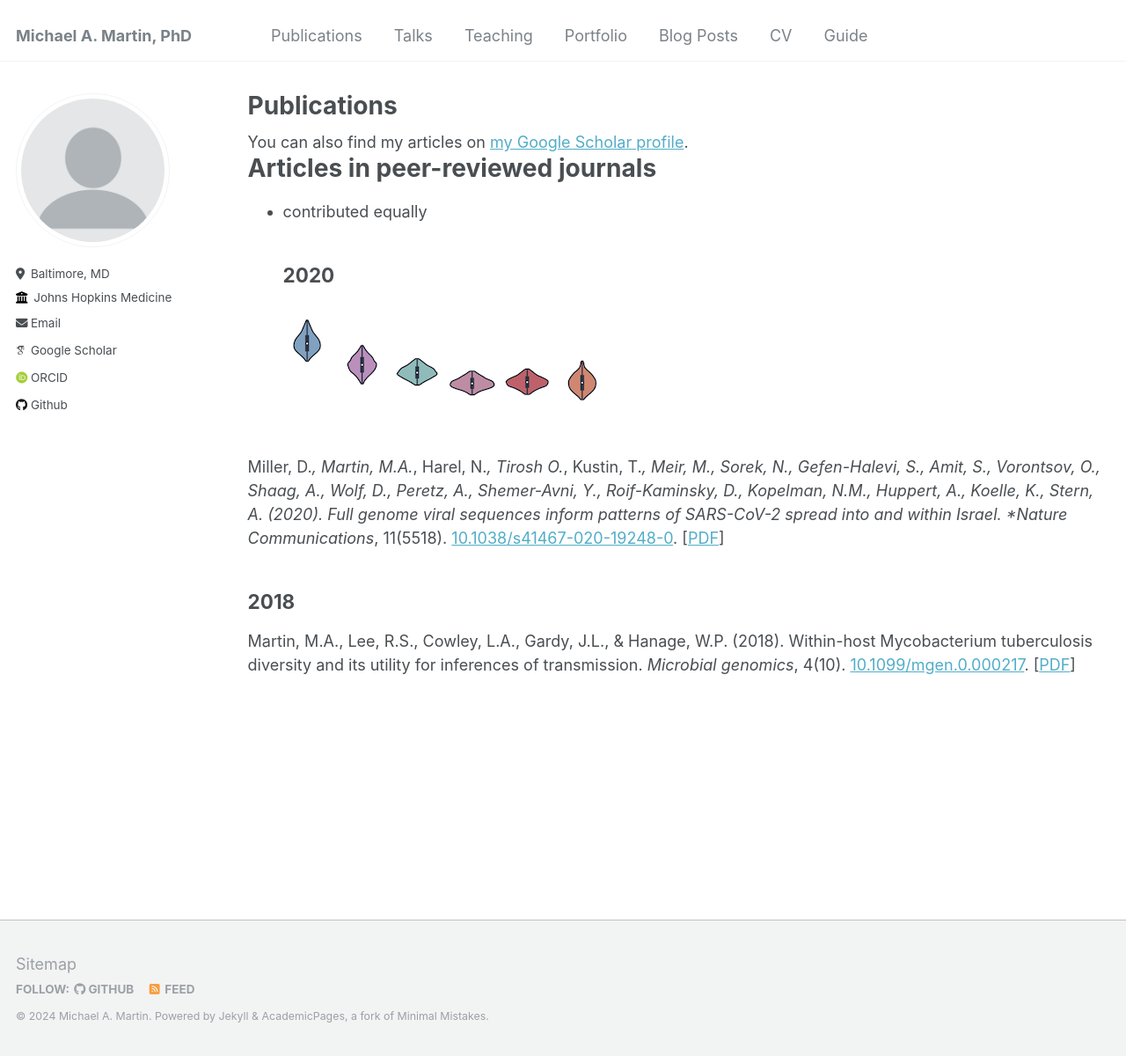
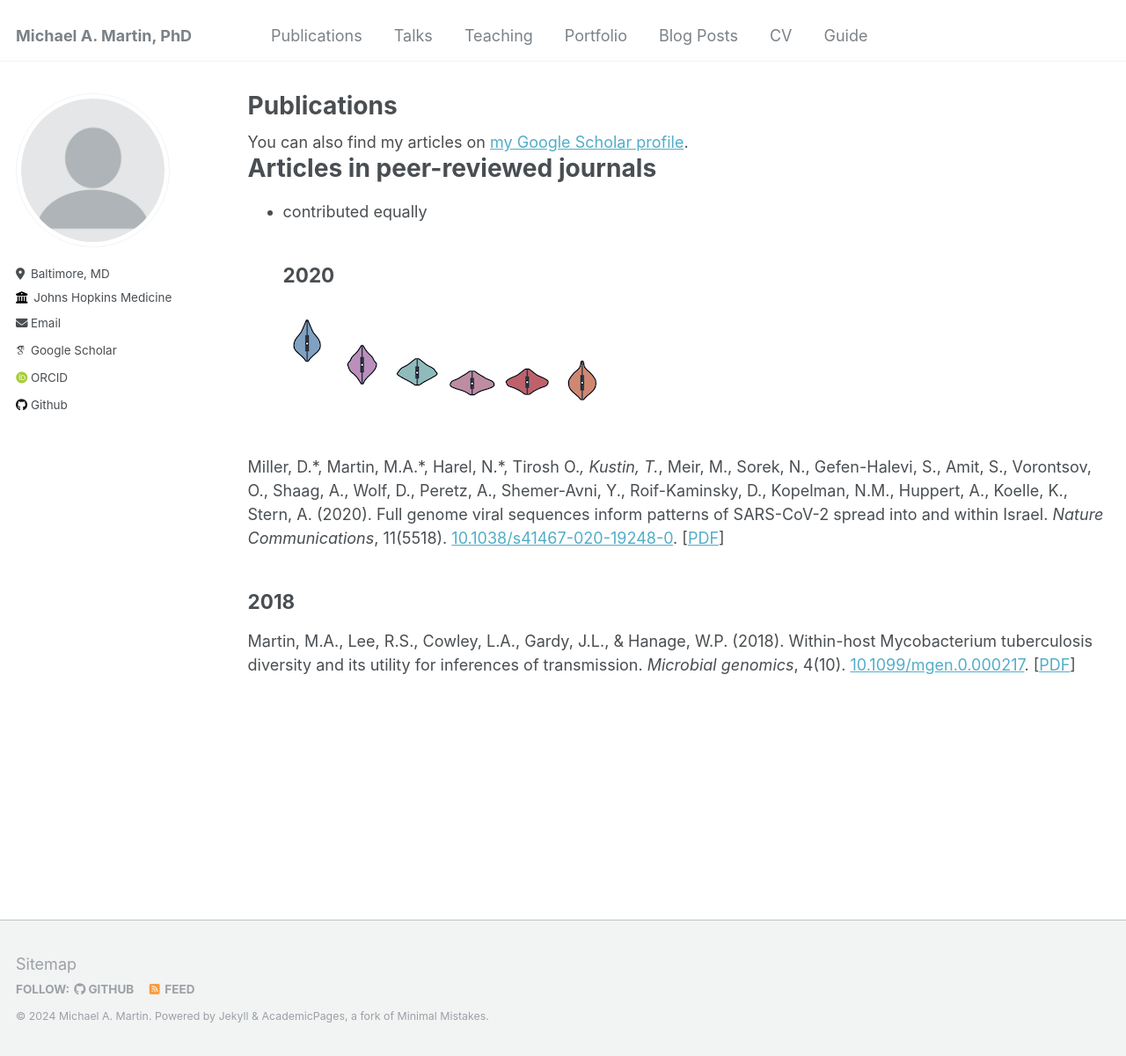
Before and after one commit to m-a-martin/m-a-martin.github.io, a Jekyll site: the page built from _pages/publications.md, in a window 1280 px wide and 1200 px high. Shown: the whole window at 88% size. Built offline with Jekyll 4.4.1, drawn with Linux system fonts in a browser that asks for light colours; some web fonts are replaced.

```diff
--- a/_pages/publications.md
+++ b/_pages/publications.md
@@ -14,6 +14,6 @@ author_profile: true
 ## 2020
 ![background](/files/sars_cov2_israel_header.png)
 
-Miller, D.*, Martin, M.A.*, Harel, N.*, Tirosh O.*, Kustin, T.*, Meir, M., Sorek, N., Gefen-Halevi, S., Amit, S., Vorontsov, O., Shaag, A., Wolf, D., Peretz, A., Shemer-Avni, Y., Roif-Kaminsky, D., Kopelman, N.M., Huppert, A., Koelle, K., Stern, A. (2020). Full genome viral sequences inform patterns of SARS-CoV-2 spread into and within Israel. *Nature Communications*, 11(5518). [10.1038/s41467-020-19248-0](https://doi.org/10.1038/s41467-020-19248-0). \[[PDF](https://m-a-martin.github.io/files/sars_cov2_israel.pdf)\]
+Miller, D.\*, Martin, M.A.\*, Harel, N.\*, Tirosh O.*, Kustin, T.*, Meir, M., Sorek, N., Gefen-Halevi, S., Amit, S., Vorontsov, O., Shaag, A., Wolf, D., Peretz, A., Shemer-Avni, Y., Roif-Kaminsky, D., Kopelman, N.M., Huppert, A., Koelle, K., Stern, A. (2020). Full genome viral sequences inform patterns of SARS-CoV-2 spread into and within Israel. *Nature Communications*, 11(5518). [10.1038/s41467-020-19248-0](https://doi.org/10.1038/s41467-020-19248-0). \[[PDF](https://m-a-martin.github.io/files/sars_cov2_israel.pdf)\]
 ## 2018
 Martin, M.A., Lee, R.S., Cowley, L.A., Gardy, J.L., & Hanage, W.P. (2018). Within-host Mycobacterium tuberculosis diversity and its utility for inferences of transmission. *Microbial genomics*, 4(10). [10.1099/mgen.0.000217](https://doi.org/10.1099/mgen.0.000217). \[[PDF](https://m-a-martin.github.io/files/tb_within_host.pdf)\]
```
